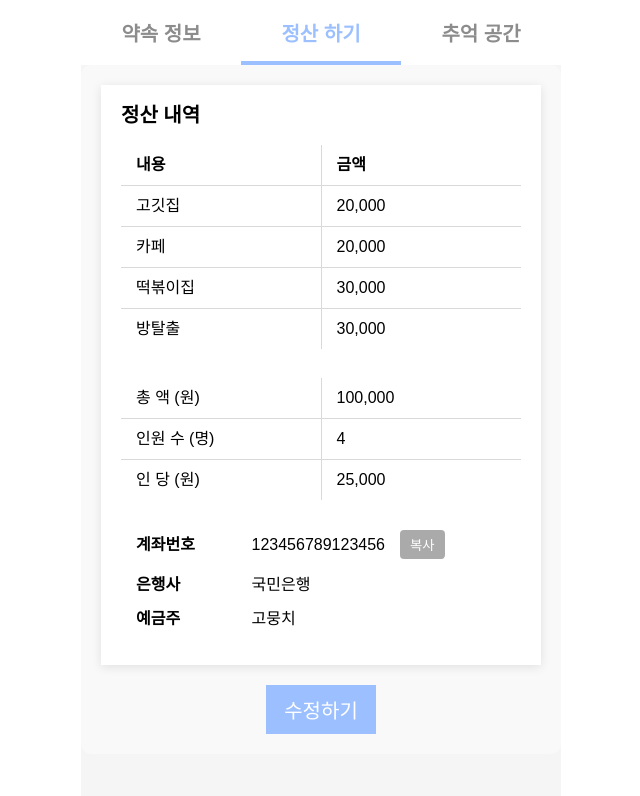
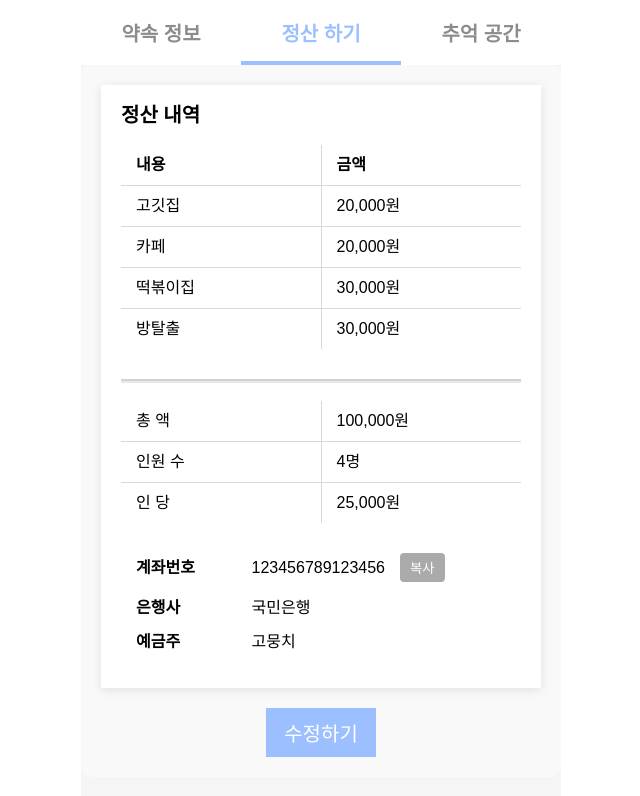
Before and after one commit to FRONT-END-BOOTCAMP-PLUS-3/moongchija, a Next.js app: page /user/appointments/1/settlement in a window 1280 px wide. Shown: the top 796 px of the page, without its empty margins (319-959 px from the left). Built offline with nearby package versions, Linux system fonts and the light colour scheme; a web font is replaced by a local one.

Commit message:
[style] 상세페이지 정산하기 스타일 수정

```diff
--- a/app/user/appointments/[id]/components/settlement/SettlementDetail/SettlementDetail.module.scss
+++ b/app/user/appointments/[id]/components/settlement/SettlementDetail/SettlementDetail.module.scss
@@ -20,6 +20,13 @@
   display: flex;
   flex-direction: column;
 }
+
+.divider {
+  border-bottom: 2px solid var(--grey-1-color);
+  margin-bottom: 20px;
+  box-shadow: 0 2px 1px rgba(0, 0, 0, 0.1);
+}
+
 
 .tableWrapper {
   margin-bottom: 30px;
@@ -166,6 +173,11 @@
   font-size: 20px;
 }
 
+
+.modalAccountTitle {
+  font-size: 20px;
+}
+
 .modalBox input,
 .modalListContainer input,
 .modalAccountBox input {
--- a/app/user/appointments/[id]/components/settlement/SettlementDetail/SettlementDetail.tsx
+++ b/app/user/appointments/[id]/components/settlement/SettlementDetail/SettlementDetail.tsx
@@ -48,39 +48,41 @@ const SettlementDetail = () => {
               <tbody>
                 <tr>
                   <td>고깃집</td>
-                  <td>20,000</td>
+                  <td>20,000원</td>
                 </tr>
                 <tr>
                   <td>카페</td>
-                  <td>20,000</td>
+                  <td>20,000원</td>
                 </tr>
                 <tr>
                   <td>떡볶이집</td>
-                  <td>30,000</td>
+                  <td>30,000원</td>
                 </tr>
                 <tr>
                   <td>방탈출</td>
-                  <td>30,000</td>
+                  <td>30,000원</td>
                 </tr>
               </tbody>
             </table>
           </div>
+
+          <div className={styles.divider}></div>
 
           {/* 표 2 */}
           <div className={styles.tableWrapper}>
             <table className={styles.table}>
               <tbody>
                 <tr>
-                  <td>총 액 (원)</td>
-                  <td>100,000</td>
+                  <td>총 액</td>
+                  <td>100,000원</td>
                 </tr>
                 <tr>
-                  <td>인원 수 (명)</td>
-                  <td>4</td>
+                  <td>인원 수</td>
+                  <td>4명</td>
                 </tr>
                 <tr>
-                  <td>인 당 (원)</td>
-                  <td>25,000</td>
+                  <td>인 당</td>
+                  <td>25,000원</td>
                 </tr>
               </tbody>
             </table>
```
